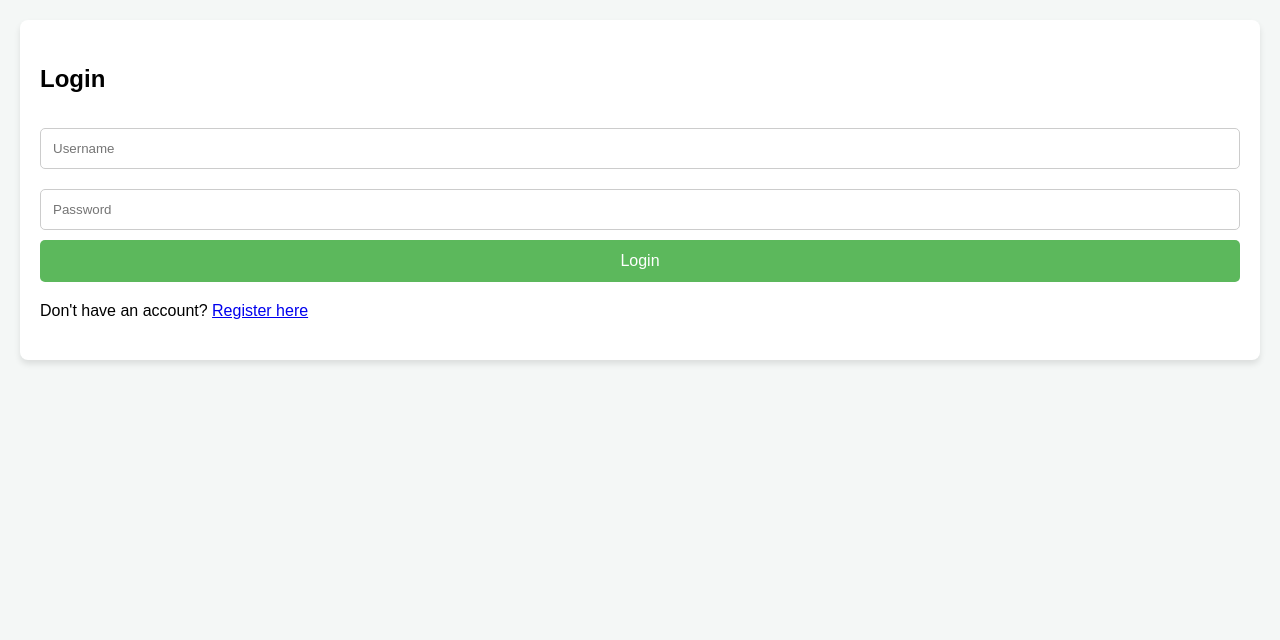
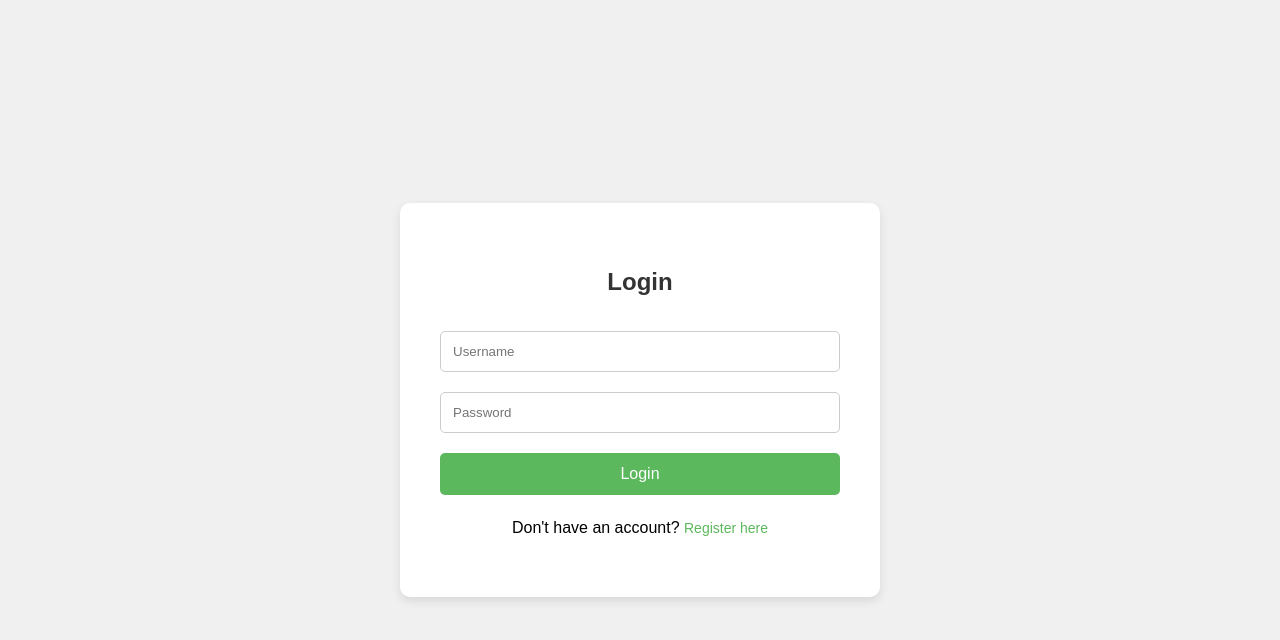
Before and after one commit to thanhlam2002/POST-MANAGEMENT-NodeJS-Frontend, a plain HTML site: page login.html in a window 1280 px wide. Drawn offline with Linux system fonts and the light colour scheme.

Commit message:
Update login.html

```diff
--- a/login.html
+++ b/login.html
@@ -5,8 +5,8 @@
     <title>Login - Book Web</title>
     <link rel="stylesheet" href="assets/css/style.css">
 </head>
-<body>
-    <div class="container">
+<body class="auth-page">
+    <div class="auth-container">
         <h2>Login</h2>
         <form id="loginForm">
             <input type="text" id="username" placeholder="Username" required><br>
```
